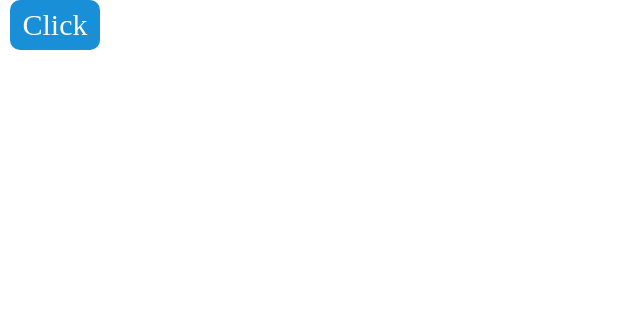
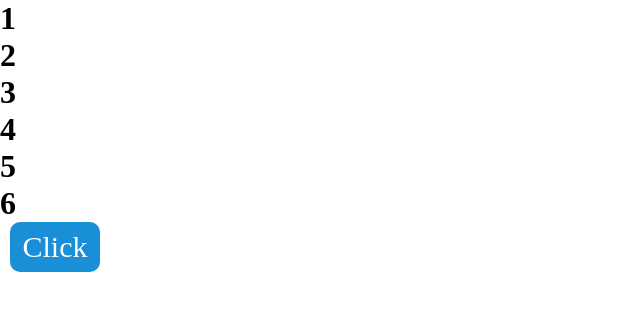
Before and after one commit to amandeep-singh-parihar/React-js, a React (Vite) app: page / in a window 1280 px wide. Shown: the top 310 px of the page, without its empty margins (0-640 px from the left). Built offline with nearby package versions, Linux system fonts and the light colour scheme.

Commit message:
removing last element of an array

```diff
--- a/src/App.jsx
+++ b/src/App.jsx
@@ -5,21 +5,15 @@ import "./App.css";
 
 function App() {
   // const data = ["aman", "deep", "singh", "parihar"];
-  const [val, setVal] = useState({ name: "Amandeep", age: 20 });
+  // const [val, setVal] = useState({ name: "Amandeep", age: 20 });
+  const [val, setVal] = useState([1, 2, 3, 4, 5, 6]);
 
   return (
     <div>
       {/* <Card></Card> */}
       {/* <Card2></Card2> */}
-      <button
-        onClick={() => {
-          setVal({ ...val, gender: "male" });
-          console.log(val);
-        }}
-        className="btn blue"
-      >
-        Click
-      </button>
+      {val.map((item) => (<h1>{item}</h1>))}
+      <button onClick={() => {setVal(() => val.filter((item, index) => index != val.length - 1));}} className="btn blue"> Click </button>
     </div>
   );
 }
```
